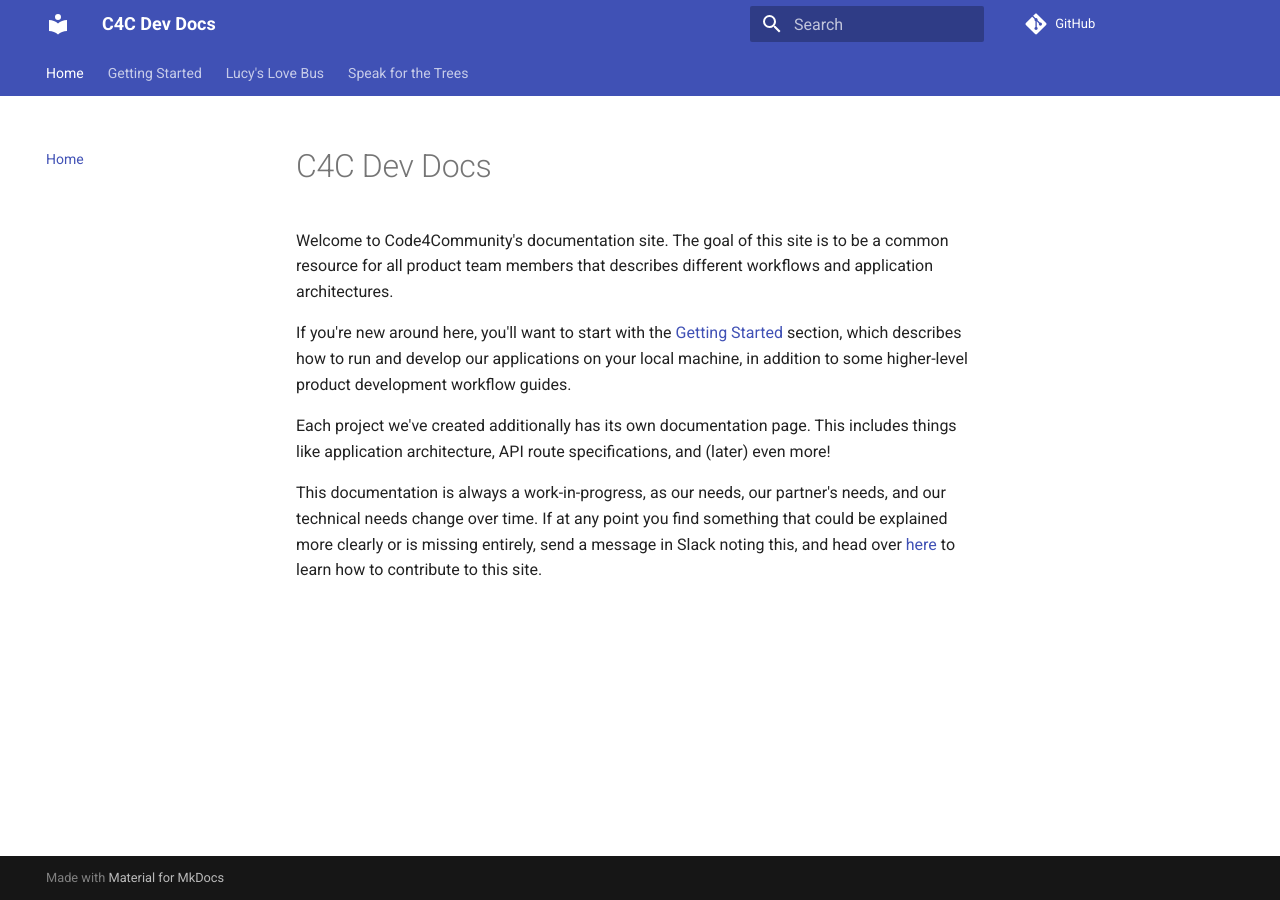
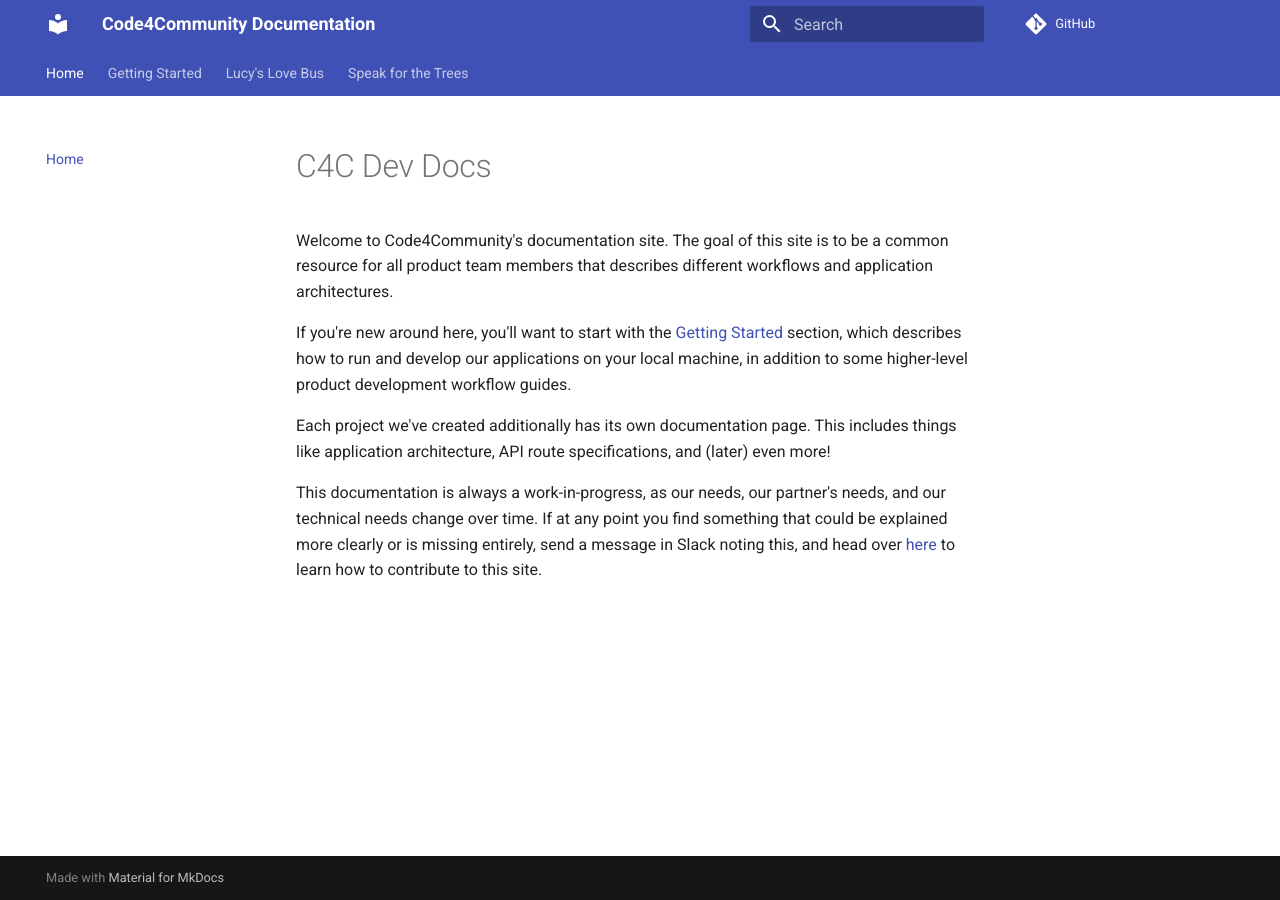
Before and after one commit to Code-4-Community/c4c-dev-docs, an MkDocs documentation site: the page built from docs/index.md, in a window 1280 px wide. Built offline with MkDocs 1.6.1 and Material for MkDocs 9.7.7, drawn with Linux system fonts in a browser that asks for light colours; comment, search, counter and statistics services are not loaded.

Commit message:
update title because its not just for devs

```diff
--- a/mkdocs.yml
+++ b/mkdocs.yml
@@ -1,4 +1,4 @@
-site_name: C4C Dev Docs
+site_name: Code4Community Documentation
 repo_url: https://github.com/Code-4-Community/c4c-dev-docs
 
 theme:
```
